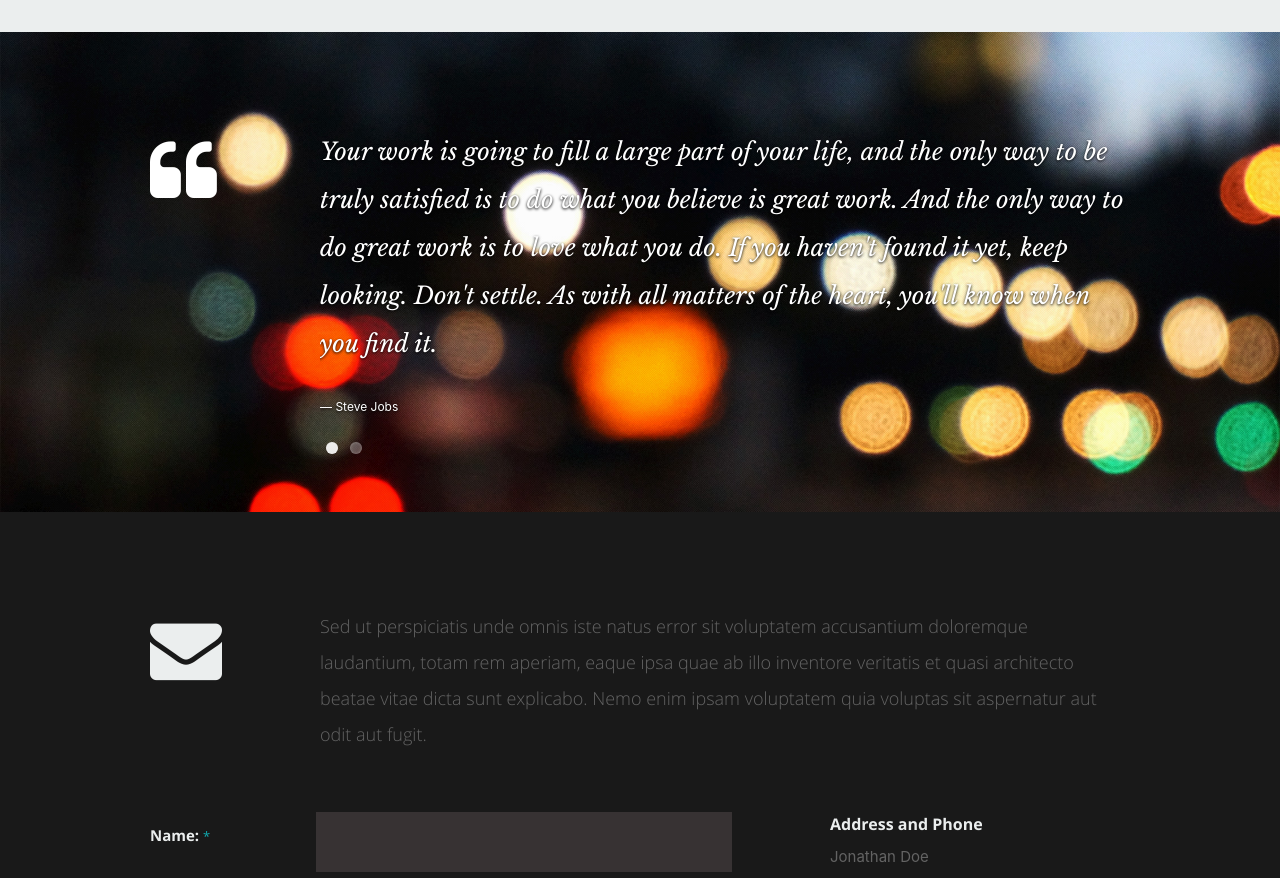
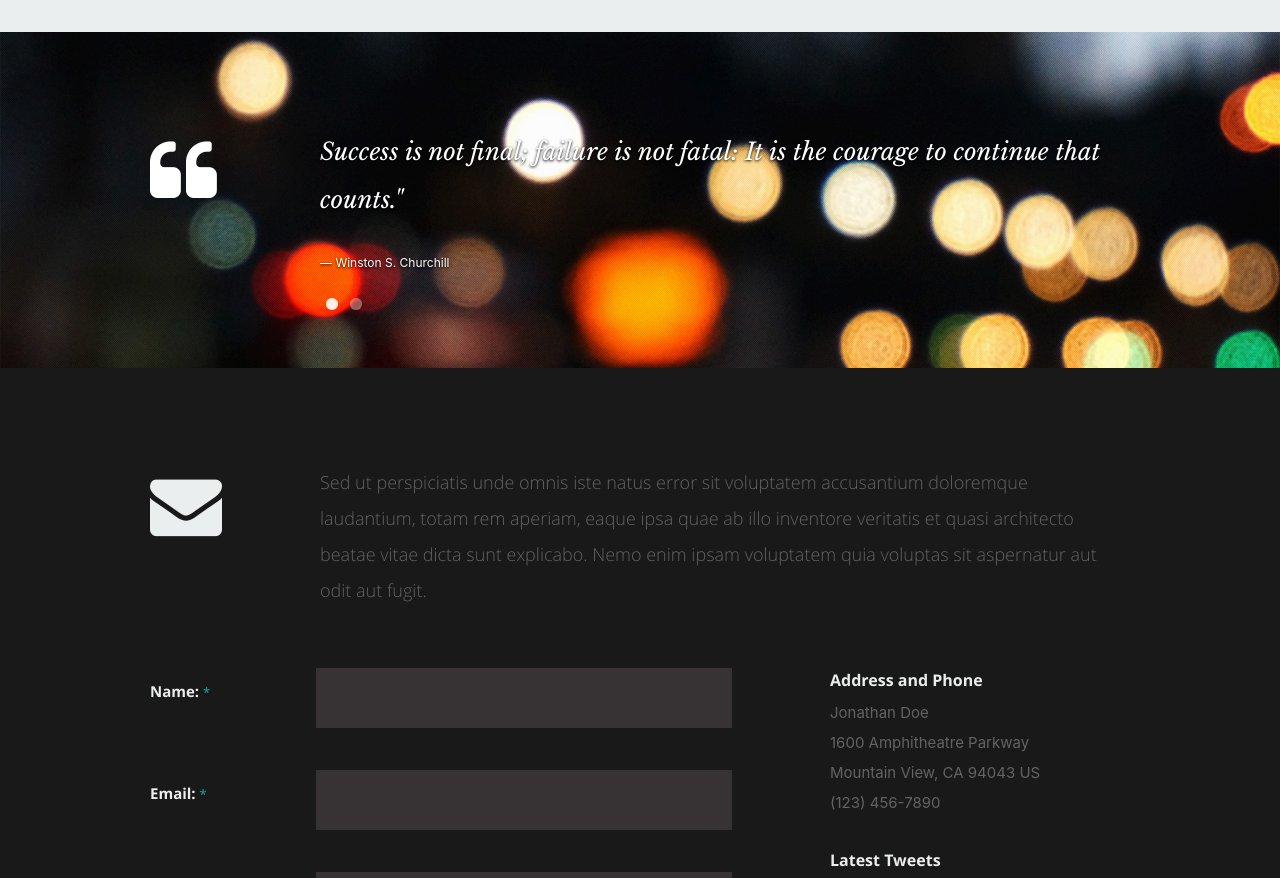
Before and after one commit to cristianordonez/resume, a React (Create React App) app: page / in a window 1280 px wide. Shown: the part 4680-5558 px from the top of the page. Built offline with nearby package versions, Linux system fonts and the light colour scheme.

Commit message:
finished quote page

```diff
--- a/src/components/quotes/quotes.js
+++ b/src/components/quotes/quotes.js
@@ -18,20 +18,17 @@
                   <ul className="slides">
                     <li>
                       <blockquote>
-                        <p>Your work is going to fill a large part of your life, and the only way to be truly satisfied is
-                          to do what you believe is great work. And the only way to do great work is to love what you do.
-                          If you haven't found it yet, keep looking. Don't settle. As with all matters of the heart, you'll know when you find it.
+                        <p>Success is not final; failure is not fatal: It is the courage to continue that counts."
                         </p>
-                        <cite>Steve Jobs</cite>
+                        <cite>Winston S. Churchill</cite>
                       </blockquote>
                     </li> {/* slide ends */}
                     <li>
                       <blockquote>
-                        <p>This is Photoshop's version  of Lorem Ipsum. Proin gravida nibh vel velit auctor aliquet.
-                          Aenean sollicitudin, lorem quis bibendum auctor, nisi elit consequat ipsum, nec sagittis sem
-                          nibh id elit. Duis sed odio sit amet nibh vulputate cursus a sit amet mauris.
+                        <p>Employ your time in improving yourself by other men's writings so that you shall come easily
+                          by what others have labored hard for."
                         </p>
-                        <cite>Mr. Adobe</cite>
+                        <cite>Winston S. Churchill</cite>
                       </blockquote>
                     </li> {/* slide ends */}
                   </ul>
```
